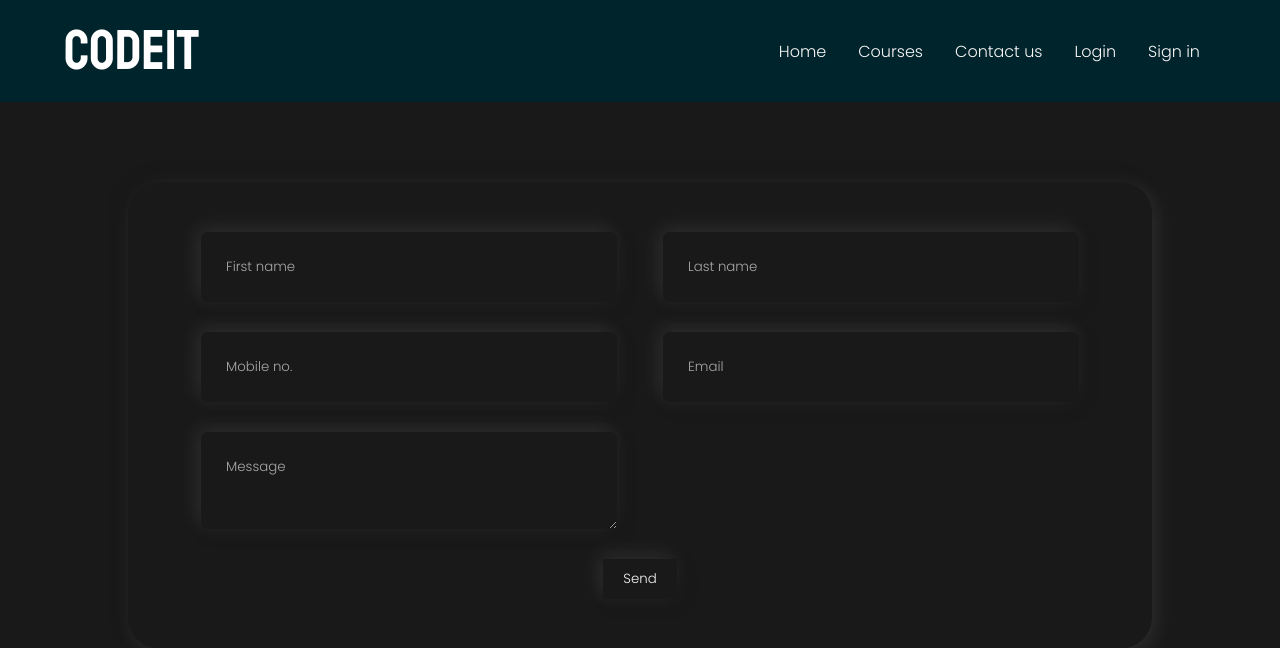
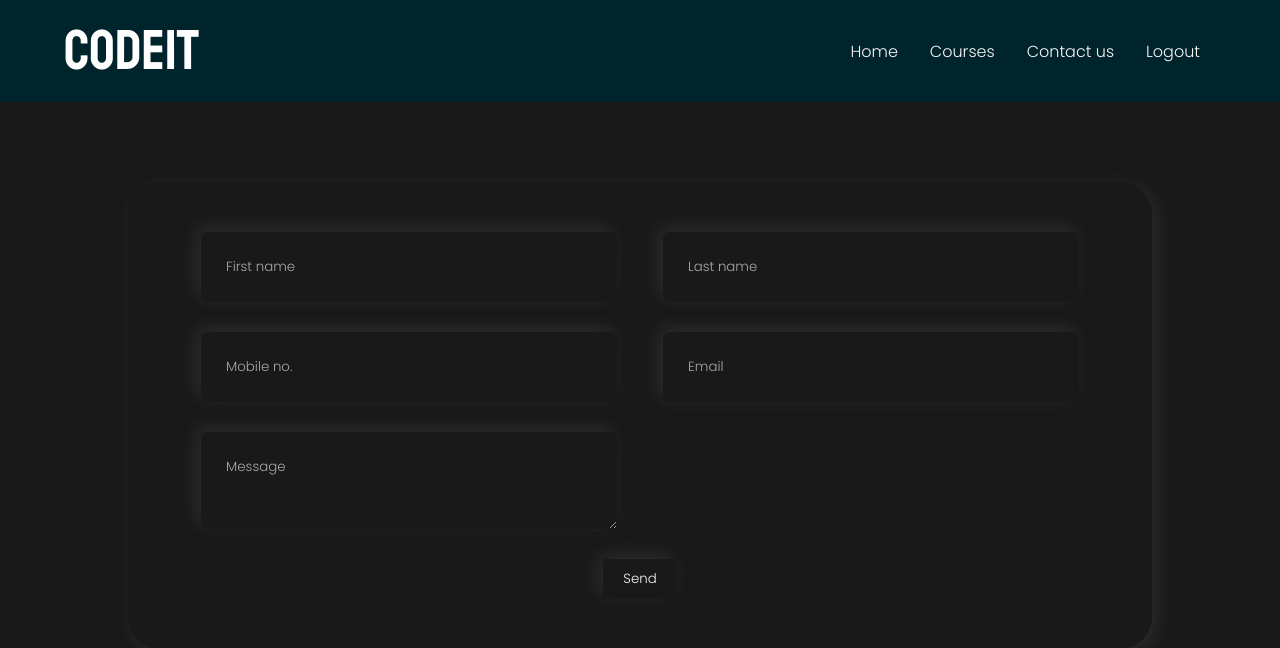
Before and after one commit to ani-24/codeit-new, a PHP site: page /contact/index.php in a window 1280 px wide. Shown: the top 648 px of the page. Run offline with PHP 8.4, Linux system fonts and the light colour scheme; the visitor is signed in with stand-in values (Sample User, id 1); some web fonts are replaced.

Commit message:
Fix minor bugs

```diff
--- a/contact/index.php
+++ b/contact/index.php
@@ -1,3 +1,4 @@
+<?php session_start(); ?>
 <!DOCTYPE html>
 <html lang="en">
   <head>
@@ -45,11 +46,11 @@
 
             if (!isset($_SESSION['fname'])) {
               echo '
-            <a class="nav-link" href="./../user/login" target="_blank"><li class="nav-item">Login</li></a>
-            <a class="nav-link" href="./../user/register" target="_blank"><li class="nav-item">Sign in</li></a>
+              <a class="nav-link" href="./user/login" target="_blank"><li class="nav-item">Login</li></a>
+              <a class="nav-link" href="./user/register" target="_blank"><li class="nav-item">Sign in</li></a>
               ';
             } else {
-            echo '<a class="nav-item" href="./../user/logout.php"><li class="nav-item">Logout</li></a>';
+              echo '<a class="nav-link" href="./user/logout.php"><li class="nav-item">Logout</li></a>';
             }
 
           ?>
--- a/course/index.php
+++ b/course/index.php
@@ -1,3 +1,4 @@
+<?php session_start(); ?>
 <!DOCTYPE html>
 <html lang="en">
 <head>
@@ -50,7 +51,7 @@
           <a class="nav-link" href="./../user/register" target="_blank"><li class="nav-item">Sign in</li></a>
           ';
         } else {
-          echo '<a class="nav-item" href="./../user/logout.php"><li class="nav-item">Logout</li></a>';
+          echo '<a class="nav-link" href="./../user/logout.php"><li class="nav-item">Logout</li></a>';
         }
 
       ?>
```
Lines whose indentation alone changed are shown as unchanged.
